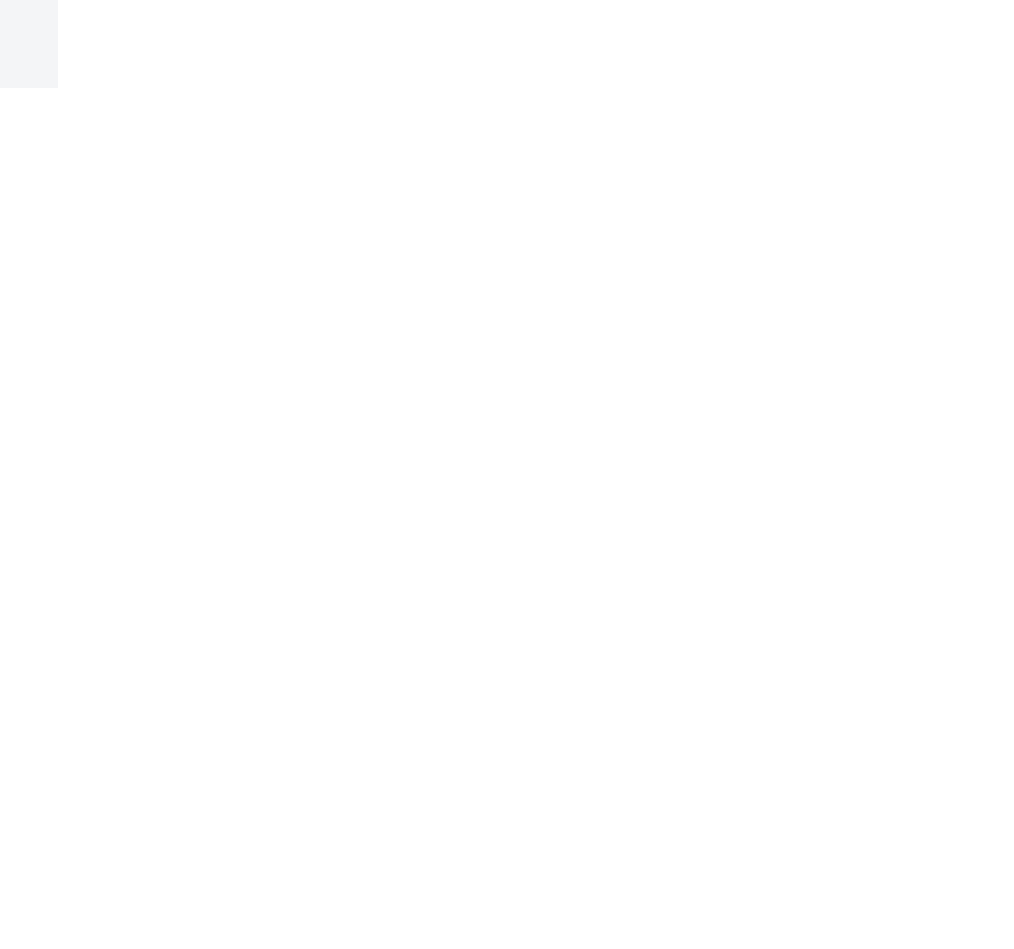
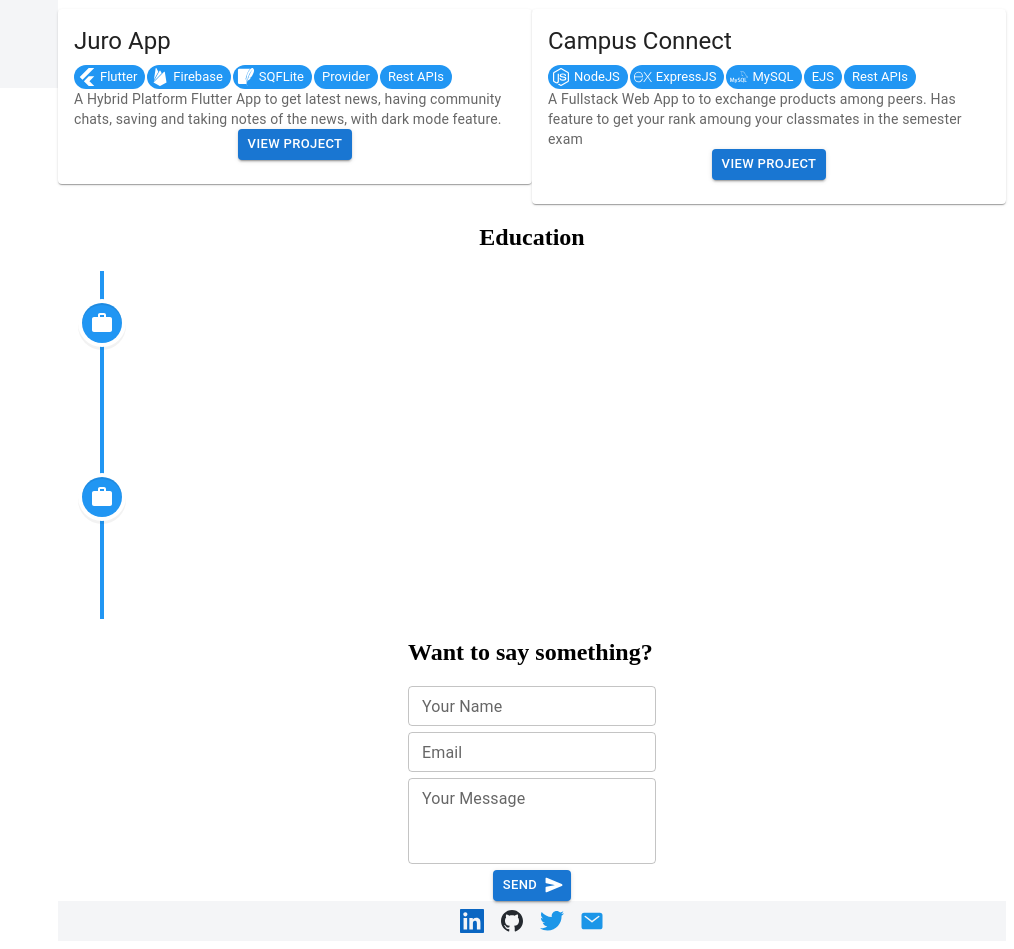
Before and after one commit to iamsamuelhere/portfolio, a React (Create React App) app: page / in a window 1280 px wide. Shown: the part 720-1669 px from the top of the page, without its empty margins (266-1280 px from the left). Before the commit the page ends 816 px from the top, so only its background shows below. Built offline with nearby package versions, Linux system fonts and the light colour scheme.

Commit message:
added WorkExperience, Projects, ContactForm

```diff
--- a/src/components/Feed.jsx
+++ b/src/components/Feed.jsx
@@ -1,7 +1,7 @@
 import Grid from '@mui/material/Grid';
 
 import LeftFeed from "./LeftFeed";
-import RightFeed from './RightFeed';
+import RightFeed from './RightFeed/RightFeed';
 const Feed= ()=>{
     return <Grid container>
         <LeftFeed/>
--- a/src/components/LeftFeed.jsx
+++ b/src/components/LeftFeed.jsx
@@ -2,12 +2,12 @@ import { Grid, IconButton, Button } from '@mui/material';
 
 import { HiSpeakerWave } from "react-icons/hi2";
 import { MdOutlineWork, MdEmail, MdLocationOn } from "react-icons/md";
-import { GrLinkedin, GrGithub, GrTwitter } from "react-icons/gr";
 import { CgProfile } from "react-icons/cg";
 
 
 import profilePic from '../images/profile.jpg';
 import textToSpeech from '../utils/textToSpeech';
+import SocialHandle from './SocialHandle';
 
 const LeftFeed = () => {
     return <Grid item xs={12} md={3}>
@@ -28,26 +28,7 @@ const LeftFeed = () => {
                 <li><MdLocationOn /> Bangalore, India</li>
             </ul>
             {/* socialLinks */}
-            <div style={{ textAlign: "center" }}>
-                <a href="https://www.linkedin.com/in/iamsamuelt/" target="_blank">
-                    <IconButton>
-                        <GrLinkedin style={{ color: "#0A66C2" }} />
-                    </IconButton>
-                </a>
-                <a href="https://github.com/iamsamuelhere" target="blank">
-
-                    <IconButton>
-                        <GrGithub style={{ color: "#24292F" }} />
-                    </IconButton>
-                </a>
-                <a href="https://twitter.com/iamsamuelcool" target="_blank">
-
-                    <IconButton>
-                        <GrTwitter style={{ color: "#1C96E8" }} />
-                    </IconButton>
-                </a>
-
-            </div>
+            <SocialHandle />
 
             <div style={{ textAlign: "center", marginTop: "3px" }}>
                 <Button variant="contained" startIcon={<CgProfile />} size="small">
--- /dev/null
+++ b/src/components/RightFeed/ContactForm.jsx
@@ -0,0 +1,16 @@
+import {TextField, Button} from '@mui/material';
+import { IoSend } from "react-icons/io5";
+const ContactForm = ()=>{
+    return <div style={{display:"flex", justifyContent:"center"}}>
+      <div>
+      <h2 >Want to say something?</h2>
+      <TextField label="Your Name" variant="outlined" size="small" style={{marginBottom:"6px"}} fullWidth/><br/>
+      <TextField label="Email" variant="outlined" size="small"style={{marginBottom:"6px"}} fullWidth/> <br/>
+      <TextField label="Your Message" variant="outlined" size="small" style={{marginBottom:"6px"}} multiline rows={3}fullWidth />
+      <div style={{display:"flex",justifyContent:"center"}}><Button variant="contained" endIcon={<IoSend />} size="small">Send</Button></div>
+      </div>
+    </div>
+}
+
+
+export default ContactForm;
--- /dev/null
+++ b/src/components/RightFeed/Education.jsx
@@ -0,0 +1,44 @@
+import { VerticalTimeline, VerticalTimelineElement }  from 'react-vertical-timeline-component';
+import 'react-vertical-timeline-component/style.min.css';
+import { MdOutlineWork, MdEmail, MdLocationOn } from "react-icons/md";
+
+const Education = ()=>{
+    return <>
+        <h2 style={{textAlign:"center"}}>Education</h2>
+        <VerticalTimeline
+    layout='1-column-left'
+    lineColor='#2196F3'
+    >
+  <VerticalTimelineElement
+    className="vertical-timeline-element--work"
+    contentStyle={{ background: 'rgb(33, 150, 243)', color: '#fff' }}
+    contentArrowStyle={{ borderRight: '7px solid  rgb(33, 150, 243)' }}
+    date="2018 - 2022"
+    iconStyle={{ background: 'rgb(33, 150, 243)', color: '#fff' }}
+    icon={<MdOutlineWork/>}
+  >
+    <h3 className="vertical-timeline-element-title">Bachelor of Engineering - Computer Science Engineering</h3>
+    <h4 className="vertical-timeline-element-subtitle">EPCET Bangalore, Affliated to VTU</h4>
+    </VerticalTimelineElement>
+</VerticalTimeline>
+<VerticalTimeline
+    layout='1-column-left'
+    lineColor='#2196F3'
+    >
+  <VerticalTimelineElement
+    className="vertical-timeline-element--work"
+    contentStyle={{ background: 'rgb(33, 150, 243)', color: '#fff' }}
+    contentArrowStyle={{ borderRight: '7px solid  rgb(33, 150, 243)' }}
+    date="2016 - 2018"
+    iconStyle={{ background: 'rgb(33, 150, 243)', color: '#fff' }}
+    icon={<MdOutlineWork/>}
+  >
+    <h3 className="vertical-timeline-element-title">Class 12th - [CBSE]</h3>
+    <h4 className="vertical-timeline-element-subtitle">Lake Montfort School, Bangalore</h4>
+    </VerticalTimelineElement>
+</VerticalTimeline>
+    </>
+
+}
+
+export default Education;
--- /dev/null
+++ b/src/components/RightFeed/Footer.jsx
@@ -0,0 +1,9 @@
+import SocialHandle from '../SocialHandle';
+
+const Footer = ()=>{
+    return <div style={{backgroundColor:"#F4F5F7", color:"white"}}>
+       <SocialHandle/>
+    </div>
+}
+
+export default Footer;
--- /dev/null
+++ b/src/components/RightFeed/Projects.jsx
@@ -0,0 +1,99 @@
+import { Card, CardMedia, CardContent, CardActions, Typography, Grid, Chip,Button } from '@mui/material';
+import { SiFlutter,SiFirebase,SiSqlite, SiExpress, SiNodedotjs, SiMysql } from "react-icons/si";
+
+const projectData = [
+    {
+        "title":"Juro App",
+        "description":"A Hybrid Platform Flutter App to get latest news, having community chats, saving and taking notes of the news, with dark mode feature.",
+        "labels":[
+            {
+                "icon":<SiFlutter style={{color:"white"}}/>,
+                "label":"Flutter"
+            },
+            {
+                "icon":<SiFirebase style={{color:"white"}}/>,
+                "label":"Firebase"
+            },
+            {
+                "icon":<SiSqlite style={{color:"white"}}/>,
+                "label":"SQFLite"
+            },
+            {
+                "icon":null,
+                "label":"Provider"
+            },
+            {
+                "icon":null,
+                "label":"Rest APIs"
+            }
+        ],
+        "url":"https://github.com/iamsamuelhere/JuroApp"
+    },
+    {
+        "title":"Campus Connect",
+        "description":"A Fullstack Web App to to exchange products among peers. Has feature to get your rank amoung your classmates in the semester exam",
+        "labels":[
+            {
+                "icon":<SiNodedotjs style={{color:"white"}}/>,
+                "label":"NodeJS"
+            },
+            {
+                "icon":<SiExpress style={{color:"white"}}/>,
+                "label":"ExpressJS"
+            },
+            {
+                "icon":<SiMysql style={{color:"white"}}/>,
+                "label":"MySQL"
+            },
+            {
+                "icon":null,
+                "label":"EJS"
+            },
+            {
+                "icon":null,
+                "label":"Rest APIs"
+            }
+        ],
+        "url":"https://github.com/iamsamuelhere/CampusProject"
+    }
+]
+
+const Project = () => {
+    return <>
+        <h2 style={{ textAlign: "center" }}>Personal Projects</h2>
+        <Grid container >
+
+                {projectData.map(project=>{
+                    return <Grid item sm={12} md={6} >
+
+                    <Card>
+                    <CardContent>
+                        <Typography gutterBottom variant="h5" component="div">
+                            {project.title}
+                        </Typography>
+                        {
+                           project.labels.map(item=>{
+                       return <Chip icon={item.icon} label={item.label} onClick={()=>{}} size="small" style={{backgroundColor:"#2196F3", color:"white", marginRight:"2px"}} />
+                            })
+                        }
+
+                        <Typography variant="body2" color="text.secondary">
+                            {project.description}
+                        </Typography>
+                        <a href={project.url} target="_blank" style={{textDecoration:"none", display:"flex", justifyContent:"center"}}>
+                        <Button variant="contained" size="small">View project</Button>
+                        </a>
+                    </CardContent>
+                </Card>
+                </Grid>
+                })}
+
+
+
+
+        </Grid>
+
+    </>
+}
+
+export default Project;
--- a/src/components/RightFeed.jsx
+++ b/src/components/RightFeed/RightFeed.jsx
@@ -2,6 +2,10 @@ import Grid from '@mui/material/Grid';
 import { TypeAnimation } from 'react-type-animation';
 
 import WorkExperience from './workExperience';
+import Project from './Projects';
+import Education from './Education';
+import ContactForm from './ContactForm';
+import Footer from './Footer';
 
 const RightFeed = () => {
     return <Grid item xs={12} md={9}>
@@ -13,16 +17,19 @@ const RightFeed = () => {
             <h1>I build</h1>
             <TypeAnimation
                 cursor={false}
-                sequence={[' FullStack Apps', 1000, ' Hybrid Mobile Apps', 1000, ' Chatbots', 1000]}
+                sequence={[' <FullStack Apps/>', 1000, ' <Hybrid Mobile Apps/>', 1000, ' <Chatbots/>', 1000]}
                 style={{ color: "#1C96E8",marginLeft:"5px" }}
                 repeat={Infinity}
                 wrapper="h1"
                 speed={75}
             />
         </div>
-        {/* work experience*/}
         <WorkExperience/>
-    </Grid>
+        <Project/>
+        <Education/>
+        <ContactForm/>
+        <Footer/>
+            </Grid>
 }
 
 export default RightFeed;
--- /dev/null
+++ b/src/components/RightFeed/TechStack.jsx
@@ -0,0 +1,5 @@
+
+
+const TechStack = ()=>{
+
+}
--- /dev/null
+++ b/src/components/SocialHandle.jsx
@@ -0,0 +1,42 @@
+import { GrLinkedin, GrGithub, GrTwitter, GrMail } from "react-icons/gr";
+import { IoMail } from "react-icons/io5";
+
+import { IconButton } from '@mui/material';
+
+
+const socialHandleData = [
+    {
+        "icon": <GrLinkedin style={{ color: "#0A66C2" }} />,
+        "url": "https://www.linkedin.com/in/iamsamuelt/"
+    },
+    {
+        "icon": <GrGithub style={{ color: "#24292F" }} />,
+        "url": "https://github.com/iamsamuelhere"
+    },
+    {
+        "icon": <GrTwitter style={{ color: "#1C96E8" }} />,
+        "url": "https://twitter.com/iamsamuelcool"
+    },
+    {
+        "icon": <IoMail style={{ color: "#1C96E8" }} />,
+        "url": "mailto:iamsamuelhere@gmail.com"
+    }
+
+]
+
+const SocialHandle = () => {
+    return <div style={{ textAlign: "center" }}>
+        {
+            socialHandleData.map(social => {
+                return <a href={social.url} target="_blank">
+                    <IconButton>
+                        {social.icon}
+                    </IconButton>
+                </a>
+            })
+        }
+
+    </div>
+}
+
+export default SocialHandle;
```
Also changed, not shown: src/components/RightFeed/workExperience.jsx (renamed from src/components/workExperience.jsx).
